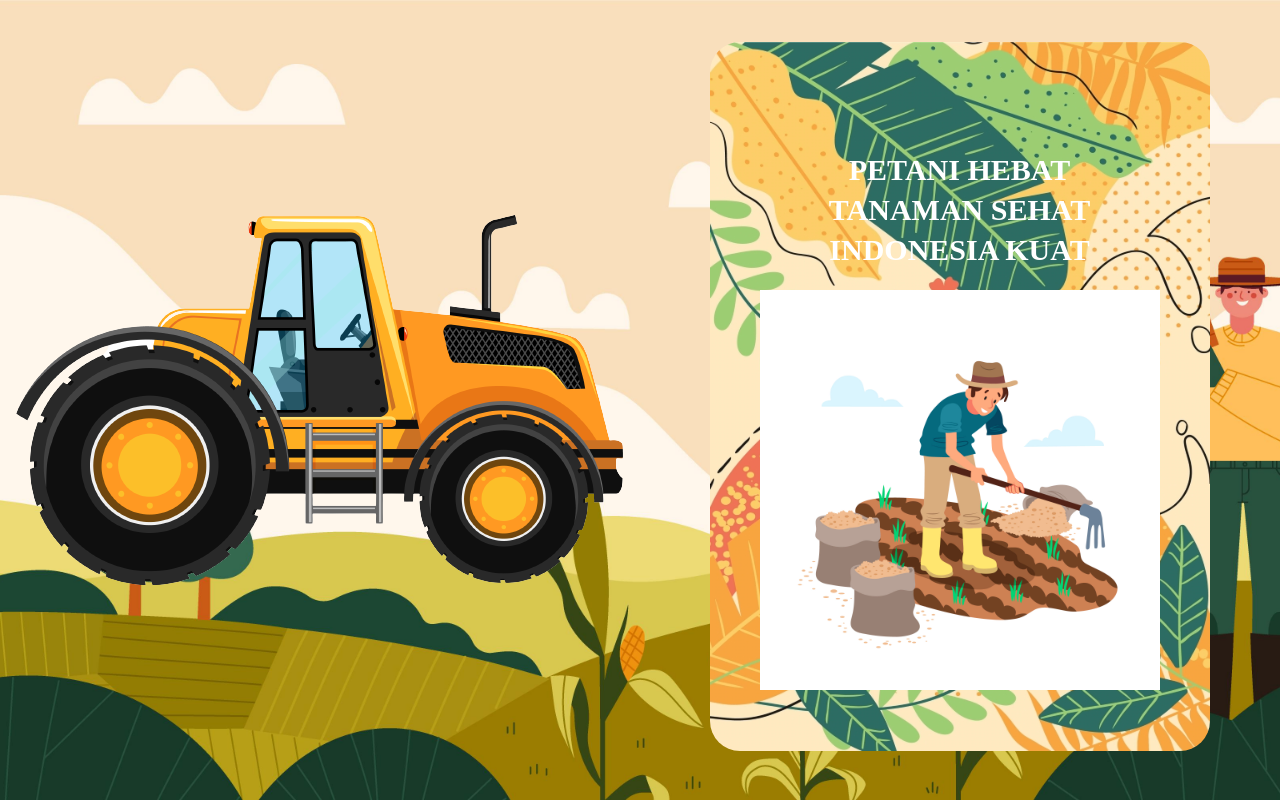
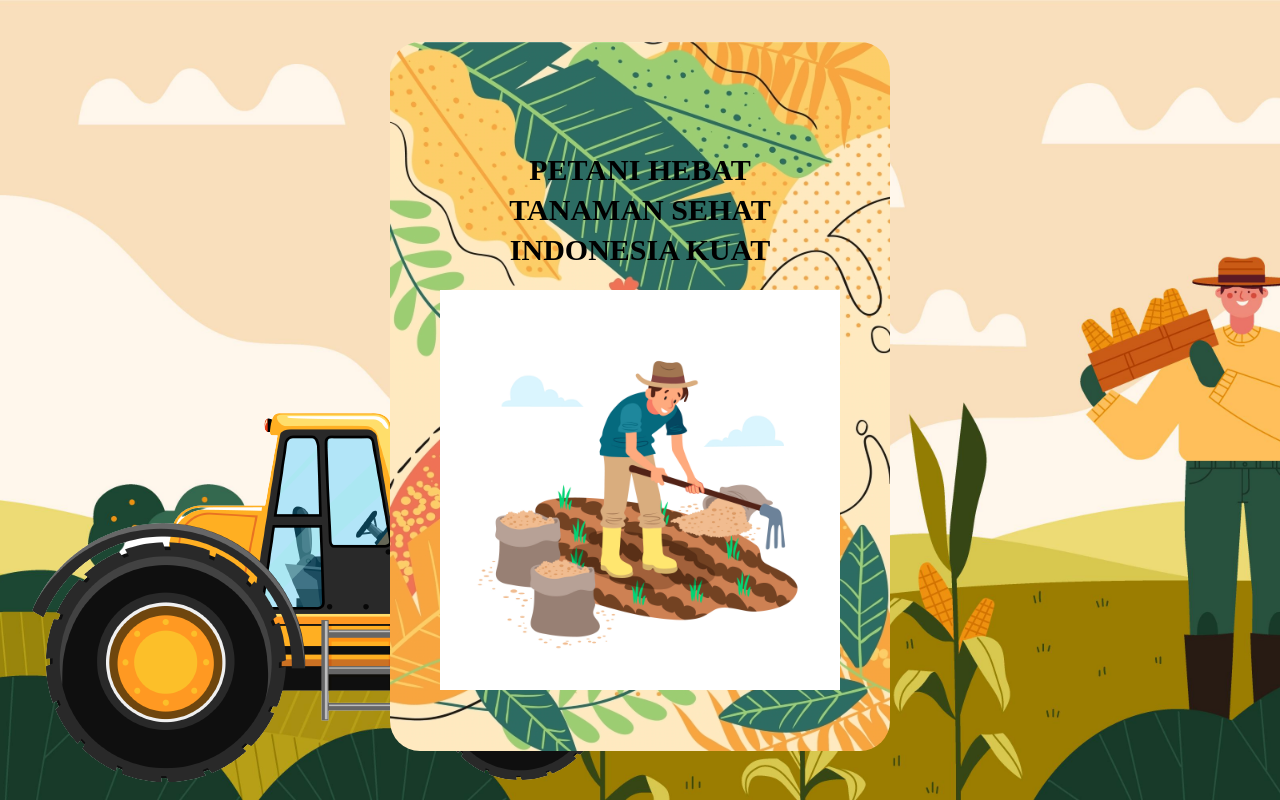
Before and after one commit to aziztaufiqurrahman/Missions, a plain HTML site: page Mission2_VanillaJS/Code HTML/index.html in a window 1280 px wide. Drawn offline with Linux system fonts and the light colour scheme; a web font is replaced by a local one.

Commit message:
Perubahan posisi tractor

```diff
--- a/Mission2_VanillaJS/Code HTML/index.html
+++ b/Mission2_VanillaJS/Code HTML/index.html
@@ -64,7 +64,7 @@
 
         tractor.style.left = timePassed / 5 + 'px';
 
-        if (timePassed > 2000) clearInterval(timer);
+        if (timePassed > 5200) clearInterval(timer);
 
       }, 10);
     }
--- a/Mission2_VanillaJS/Code HTML/style.css
+++ b/Mission2_VanillaJS/Code HTML/style.css
@@ -59,7 +59,7 @@ body{
 }
 
 .card .title h2{
-  color: white;
+  color: black;
   font-family: "Eczar", serif;
   font-size: 30px;
   text-transform: uppercase;
@@ -97,6 +97,8 @@ body{
 }
 
 #tractor {
-  position: relative;
+  position: absolute;
+  bottom: 8px;
+  left: 16px;
   cursor: pointer;
 }
```
